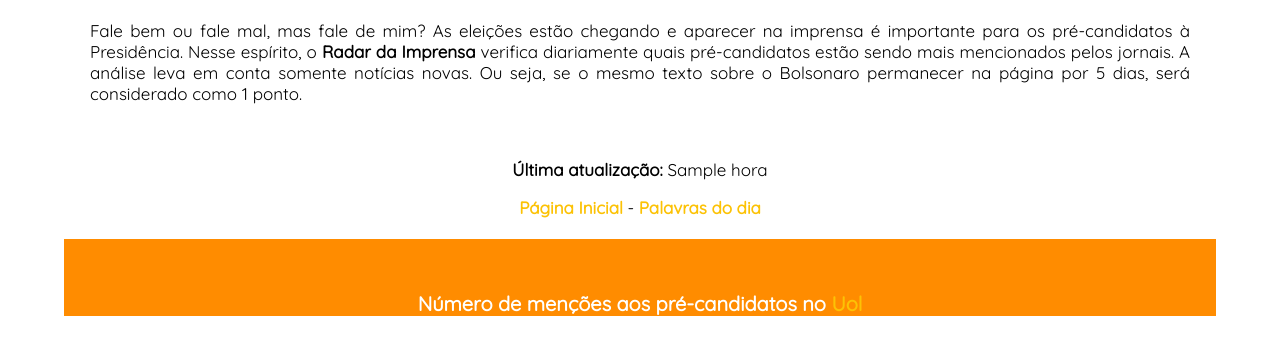
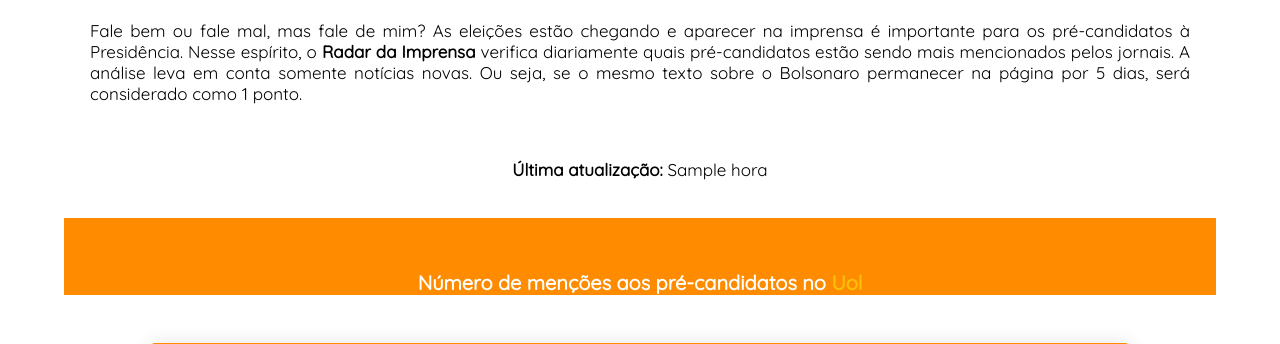
Before and after one commit to victorfariassb/iPrensa, a Flask app: template templates/ranking_candidatos.html in a window 1280 px wide. Shown: the part 265-609 px from the top of the page. Run offline with Flask 2, Linux system fonts and the light colour scheme; the template is opened without the code that fills it: most values are stand-ins (such as "Sample title", 1, 10 or a date in 2020); parts of the project's set-up code (start-up, migrations or seed data) failed here and were passed over.

Commit message:
Update ranking_candidatos.html

```diff
--- a/templates/ranking_candidatos.html
+++ b/templates/ranking_candidatos.html
@@ -109,7 +109,6 @@ a:link{
         <br>
         <div class="secao">
         <p><b>Última atualização: </b>{{ hora }}</p>
-        <a href="/">Página Inicial</a> - <a href="/palavra_dia">Palavras do dia</a>
         </div>
         <br>
         </div>
```
